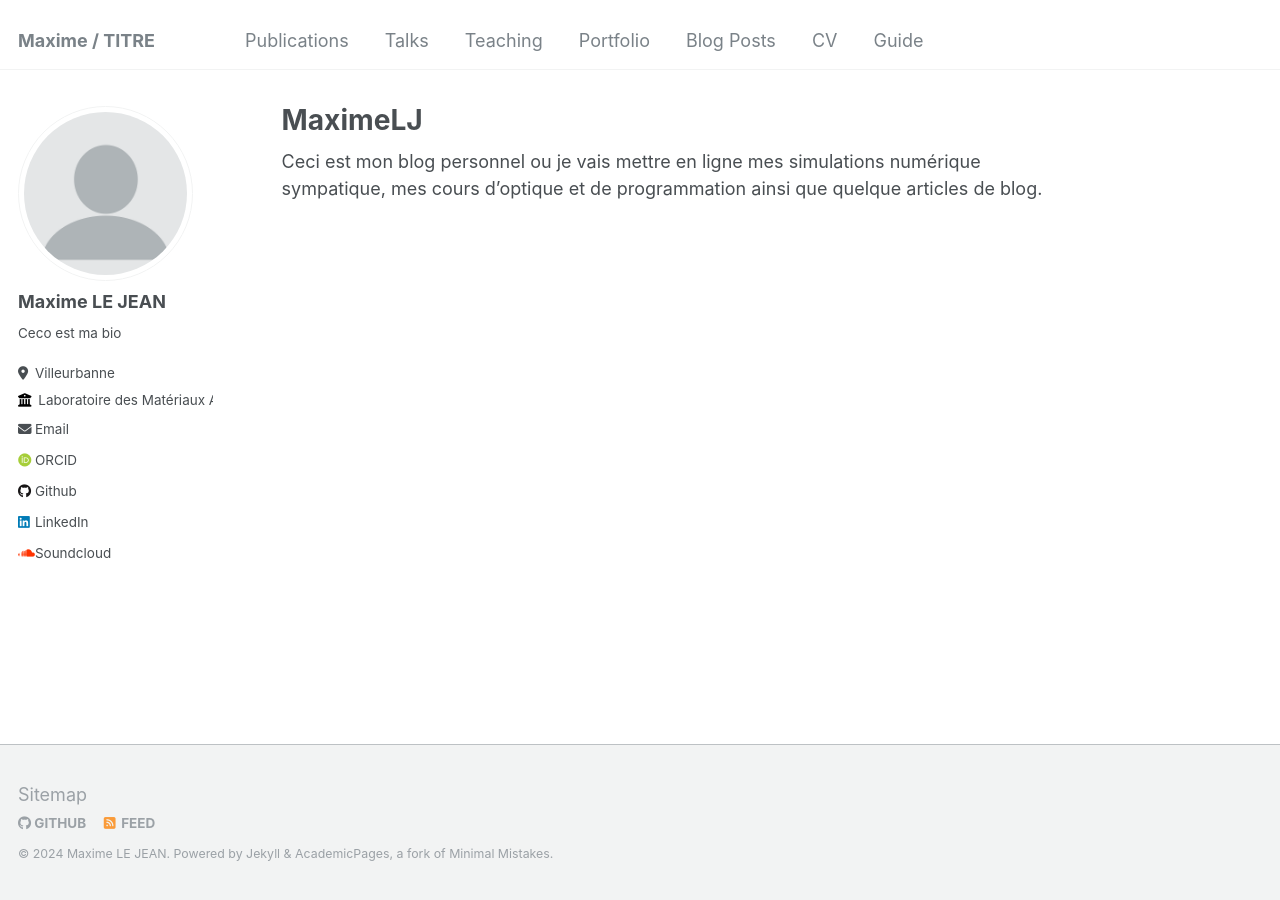
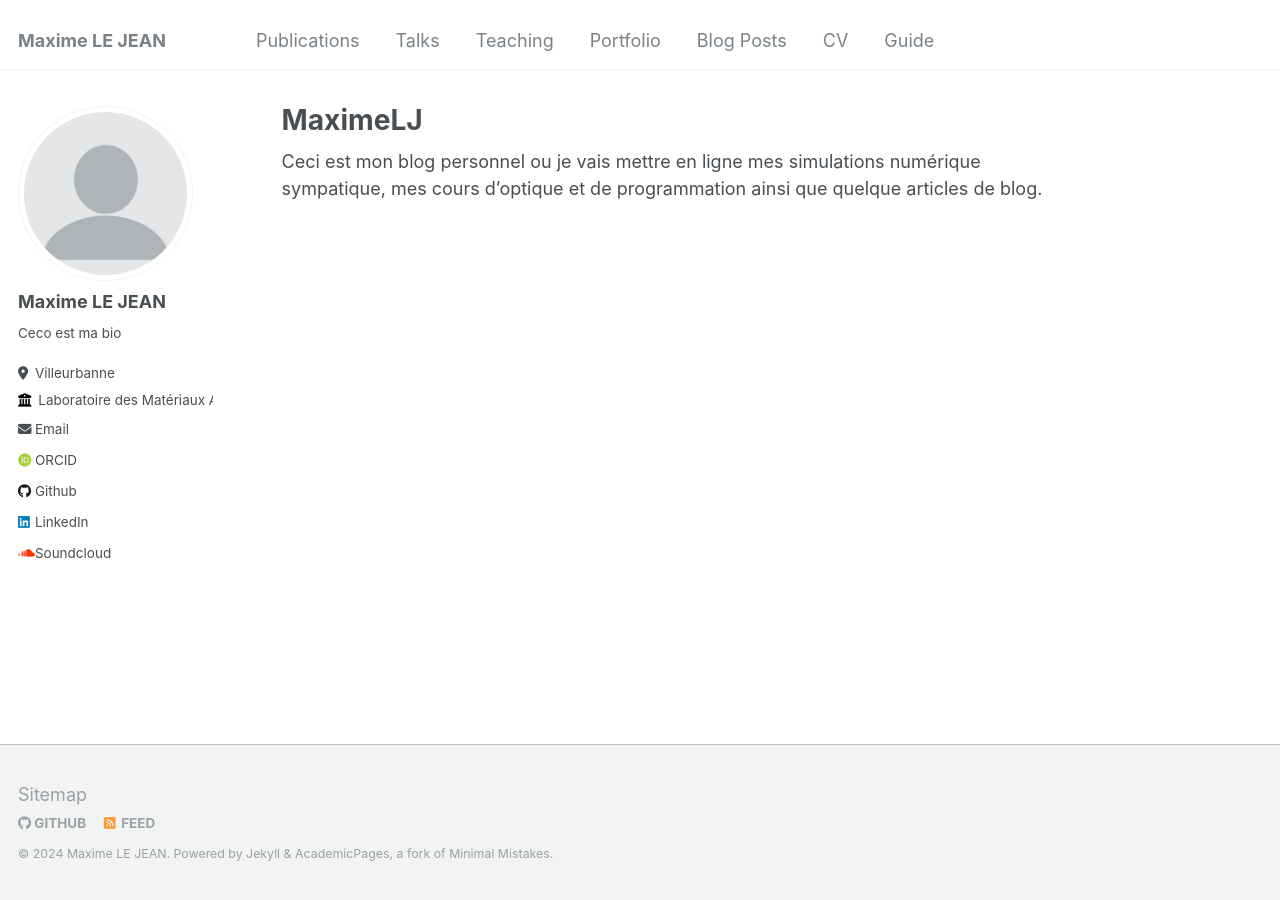
Before and after one commit to Shadaube/Shadaube.github.io, a Jekyll site: the page built from _pages/about.md, in a window 1280 px wide. Built offline with Jekyll 4.4.1, drawn with Linux system fonts in a browser that asks for light colours; some web fonts are replaced.

Commit message:
Update _config.yml

```diff
--- a/_config.yml
+++ b/_config.yml
@@ -8,7 +8,7 @@
 
 # Basic Site Settings
 locale                   : "FR"
-title                    : "Maxime / TITRE"
+title                    : "Maxime LE JEAN"
 title_separator          : "-"
 name                     : &name "Maxime LE JEAN"
 description              : &description "Ceci est ma description personelle"
```
